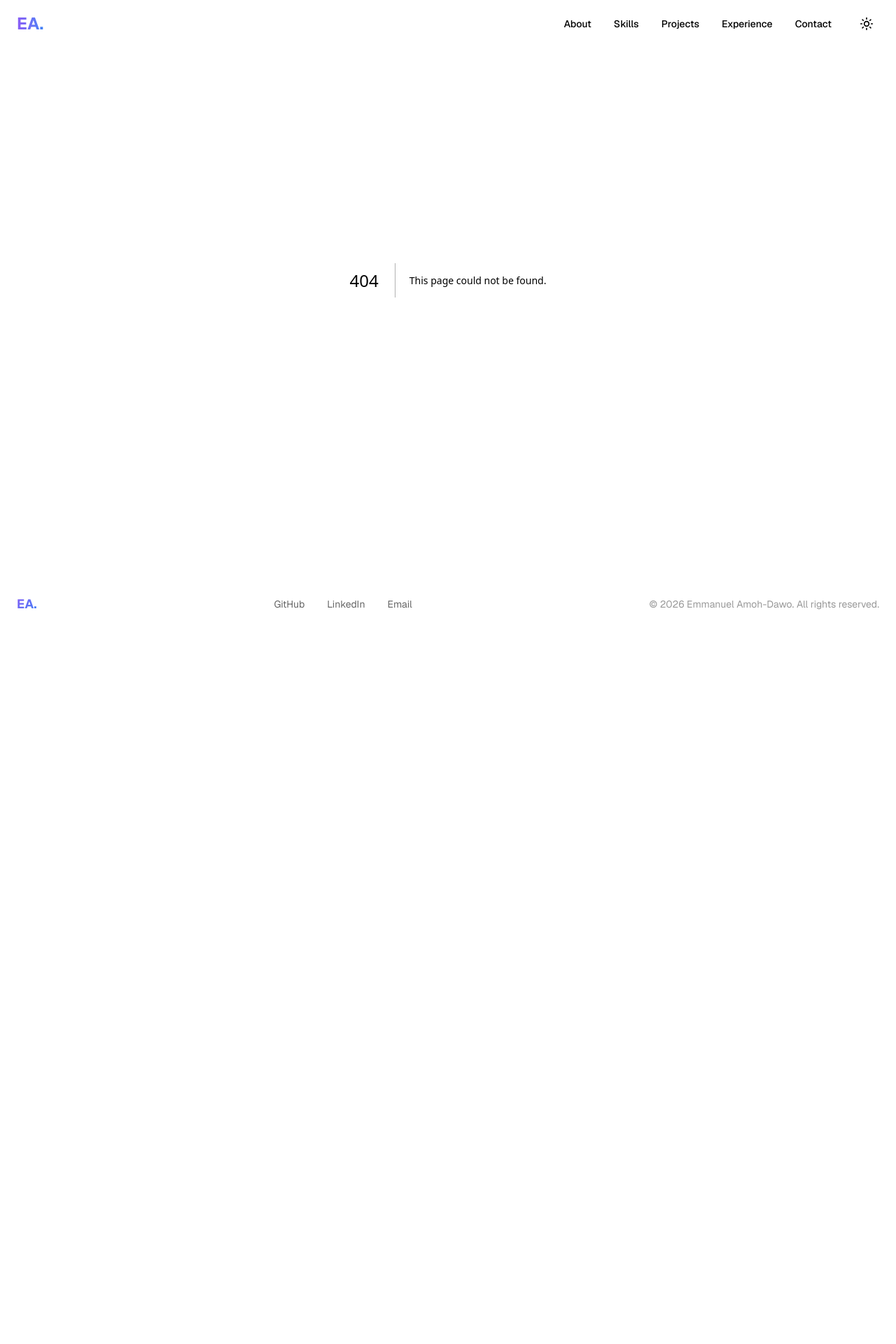
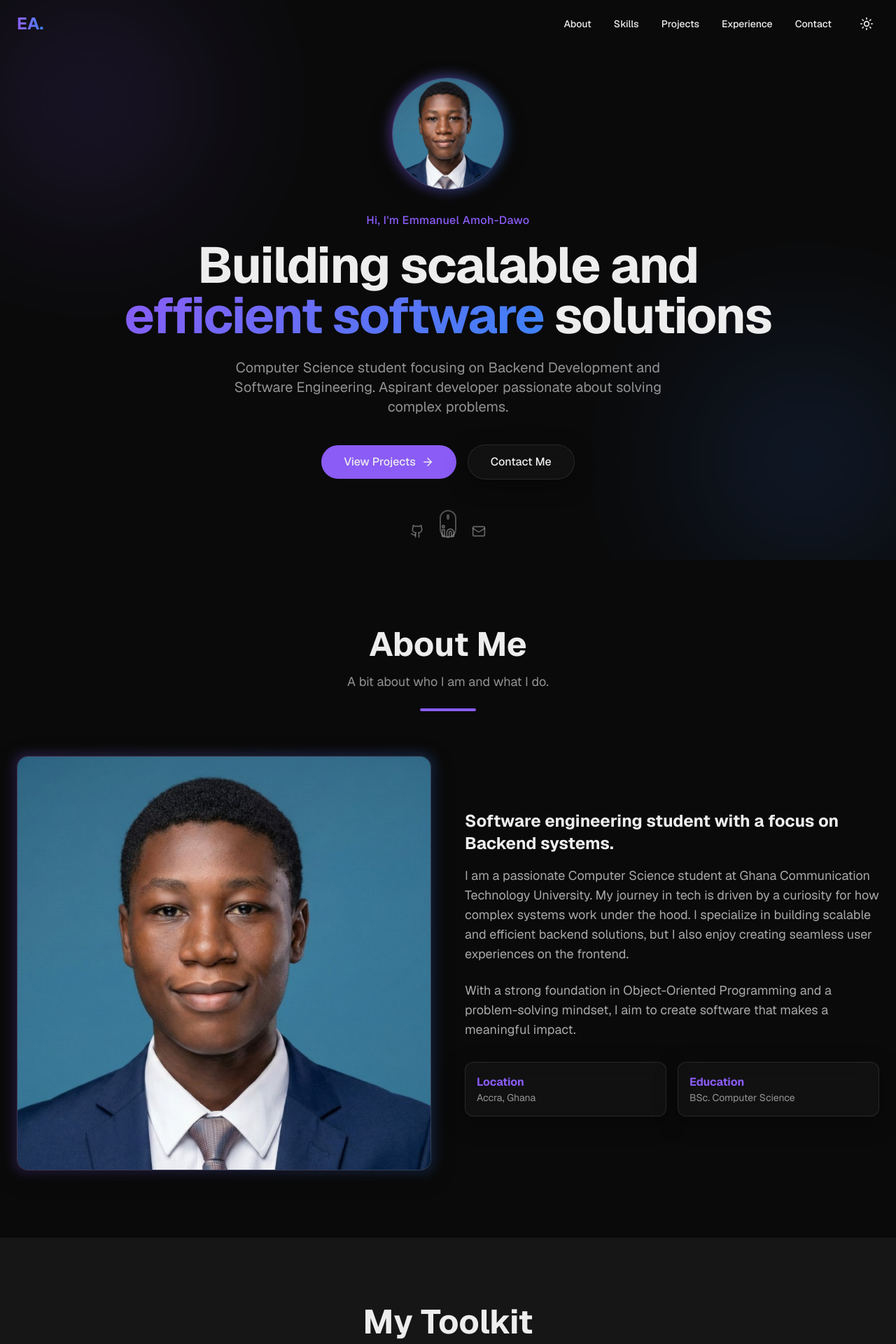
Before and after one commit to luberk-prog/portfolio-website, a Next.js app: page /portfolio-website/ in a window 1280 px wide. Before the commit this address had no page. Shown: the top 1920 px of the page at 70% size. Before the commit the page ends 925 px from the top, so only its background shows below. Built offline with nearby package versions, Linux system fonts and the light colour scheme.

Commit message:
feat: Implement core portfolio sections including Hero, About, Projects, and Project Detail pages.

```diff
--- a/next.config.mjs
+++ b/next.config.mjs
@@ -1,12 +1,12 @@
-import type { NextConfig } from "next";
+/** @type {import('next').NextConfig} */
 
-const nextConfig: NextConfig = {
+const nextConfig = {
   output: 'export',
   images: {
     unoptimized: true,
   },
-  // If deploying to a sub-path, uncomment and set the repo name below
-  // basePath: '/portfolio-website',
+  basePath: '/portfolio-website',
+  assetPrefix: '/portfolio-website',
 };
 
 export default nextConfig;
--- a/src/app/projects/[id]/ProjectDetailClient.tsx
+++ b/src/app/projects/[id]/ProjectDetailClient.tsx
@@ -4,6 +4,7 @@ import { motion } from "framer-motion";
 import { ArrowLeft, Github, ExternalLink, Code2, Layers } from "lucide-react";
 import { useRouter } from "next/navigation";
 import { Project } from "@/data/projects";
+import Image from "next/image";
 
 export const ProjectDetailClient = ({ project }: { project: Project }) => {
   const router = useRouter();
@@ -27,10 +28,11 @@ export const ProjectDetailClient = ({ project }: { project: Project }) => {
             animate={{ opacity: 1, scale: 1 }}
             className="rounded-3xl overflow-hidden glass aspect-video relative"
           >
-            <img
+            <Image
               src={project.image}
               alt={project.title}
-              className="w-full h-full object-cover"
+              fill
+              className="object-cover"
             />
           </motion.div>
 
--- a/src/components/About.tsx
+++ b/src/components/About.tsx
@@ -1,6 +1,7 @@
 "use client";
 
 import { motion } from "framer-motion";
+import Image from "next/image";
 
 export const About = () => {
   return (
@@ -14,10 +15,11 @@ export const About = () => {
       >
         <div className="absolute -inset-1 bg-gradient-to-r from-primary to-secondary rounded-2xl blur opacity-25 group-hover:opacity-50 transition duration-1000"></div>
         <div className="relative aspect-square rounded-2xl overflow-hidden glass">
-          <img
+          <Image
             src="/profile_original.jpg"
             alt="Emmanuel Amoh-Dawo"
-            className="w-full h-full object-cover scale-105 hover:scale-110 transition-all duration-500"
+            fill
+            className="object-cover scale-105 hover:scale-110 transition-all duration-500"
           />
         </div>
       </motion.div>
--- a/src/components/Hero.tsx
+++ b/src/components/Hero.tsx
@@ -2,6 +2,7 @@
 
 import { motion } from "framer-motion";
 import { ArrowRight, Github, Linkedin, Mail } from "lucide-react";
+import Image from "next/image";
 
 export const Hero = () => {
   return (
@@ -19,10 +20,11 @@ export const Hero = () => {
         >
           <div className="absolute -inset-1 bg-gradient-to-r from-primary to-secondary rounded-full blur opacity-40 animate-pulse"></div>
           <div className="relative w-32 h-32 md:w-40 md:h-40 rounded-full overflow-hidden border-4 border-white/10 glass">
-            <img
+            <Image
               src="/profile_original.jpg"
               alt="Emmanuel Amoh-Dawo"
-              className="w-full h-full object-cover scale-110"
+              fill
+              className="object-cover scale-110"
             />
           </div>
         </motion.div>
--- a/src/components/Projects.tsx
+++ b/src/components/Projects.tsx
@@ -4,6 +4,7 @@ import { projects } from "@/data/projects";
 import { Github, ExternalLink, ArrowRight } from "lucide-react";
 import Link from "next/link";
 import { motion } from "framer-motion";
+import Image from "next/image";
 
 export const Projects = () => {
   return (
@@ -18,10 +19,11 @@ export const Projects = () => {
           className="group relative glass rounded-3xl overflow-hidden"
         >
           <div className="aspect-video relative overflow-hidden">
-            <img
+            <Image
               src={project.image}
               alt={project.title}
-              className={`w-full h-full object-cover transition-transform duration-500 group-hover:scale-110 ${project.underConstruction ? 'blur-sm grayscale' : 'grayscale group-hover:grayscale-0'}`}
+              fill
+              className={`object-cover transition-transform duration-500 group-hover:scale-110 ${project.underConstruction ? 'blur-sm grayscale' : 'grayscale group-hover:grayscale-0'}`}
             />
             {project.underConstruction ? (
               <div className="absolute inset-0 bg-black/40 flex items-center justify-center p-6 text-center">
```
